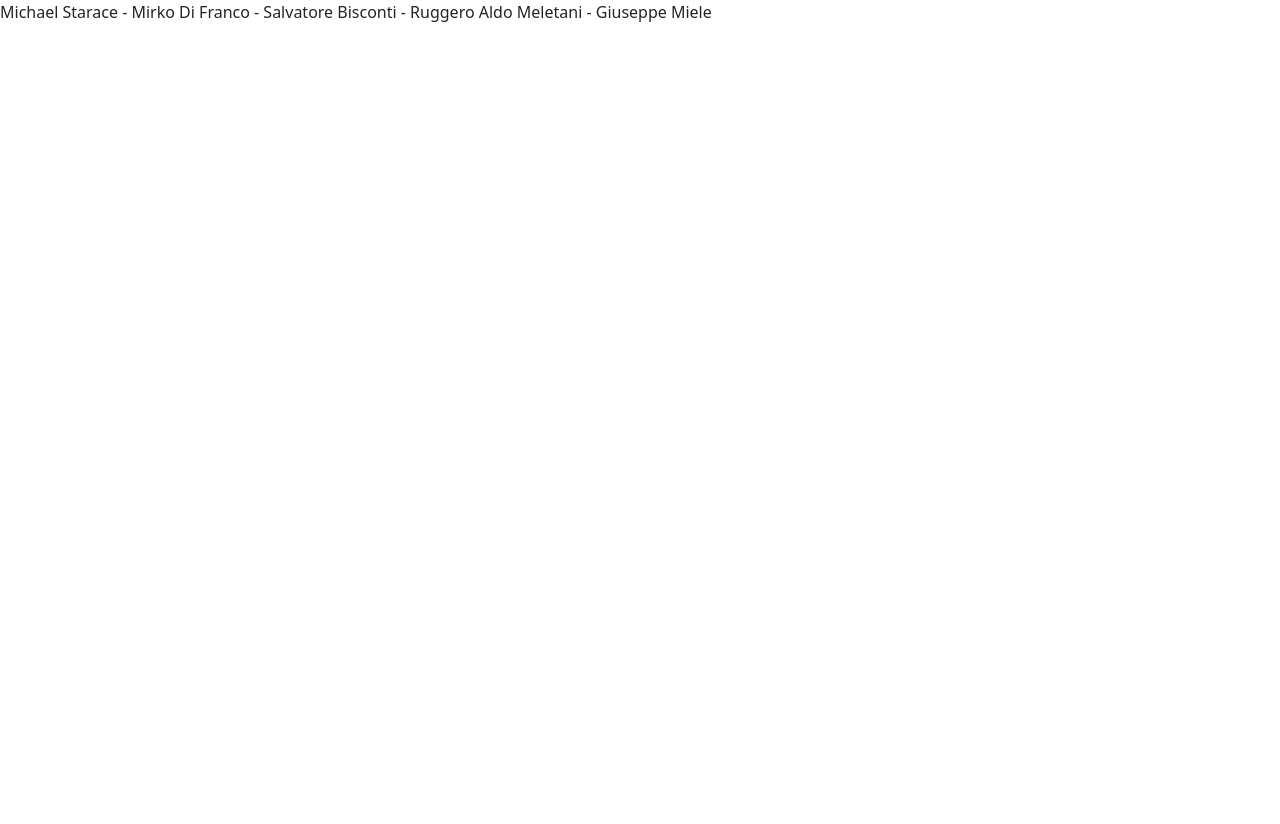
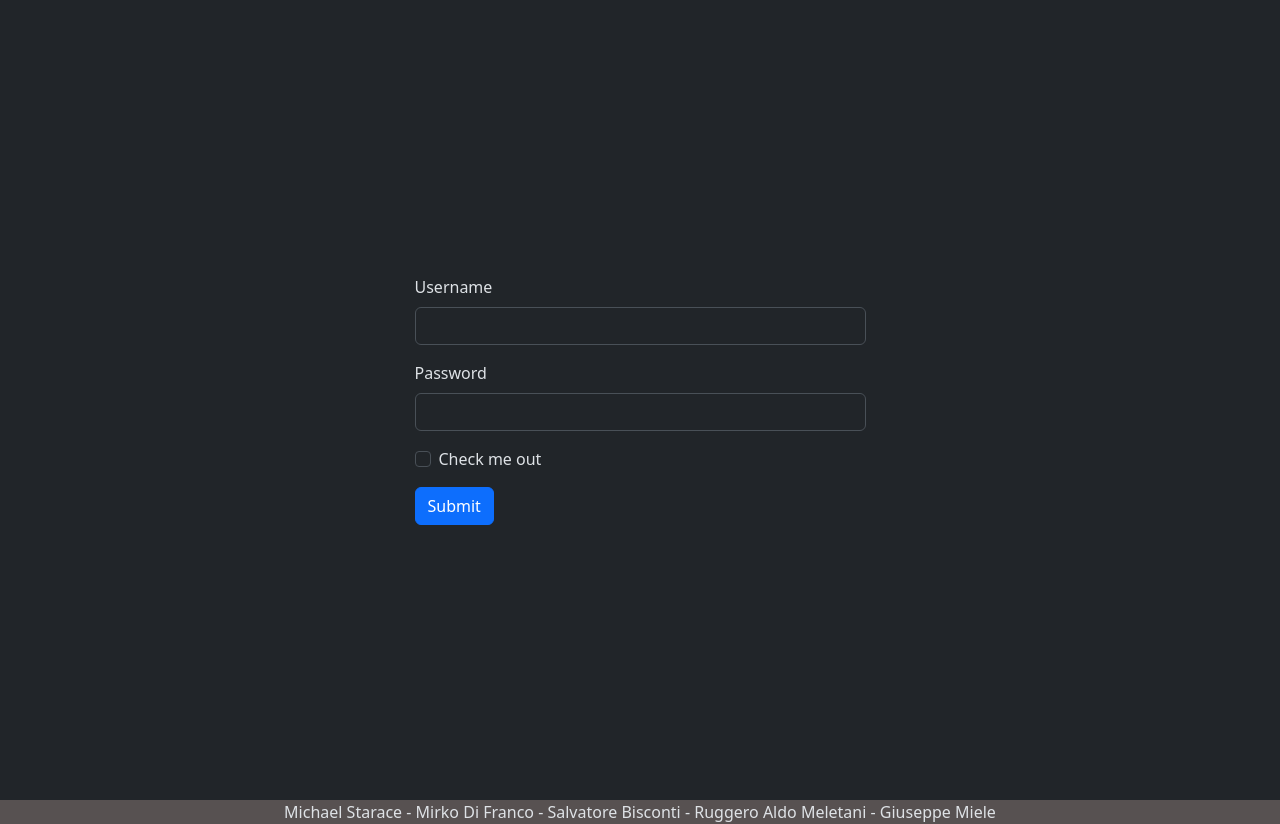
Before and after one commit to JustDarkWish/gruppoTwitter-1, a plain HTML site: page Esercizio Gruppo - Twitter/index.html in a window 1280 px wide. Before the commit the page ends 800 px from the top, so only its background shows below. Drawn offline with nearby package versions, Linux system fonts and the light colour scheme.

Commit message:
Fatto il form

```diff
--- a/Esercizio Gruppo - Twitter/CSS/styles.css
+++ b/Esercizio Gruppo - Twitter/CSS/styles.css
@@ -1,3 +1,5 @@
-body {
+.footer1 {
+    display: flex;
+    justify-content: center;
     background-color: rgb(87, 81, 81);
 }
--- a/Esercizio Gruppo - Twitter/index.html
+++ b/Esercizio Gruppo - Twitter/index.html
@@ -12,7 +12,30 @@
 
 </head>
 
-<body>
+<body data-bs-theme="dark">
+
+    <div class="container">
+        <div class="row d-flex justify-content-center align-items-center min-vh-100">
+            <div class="col-lg-5">
+                <form>
+                    <div class="mb-3">
+                      <label for="exampleInputEmail1" class="form-label">Username</label>
+                      <input type="email" class="form-control" id="exampleInputEmail1" aria-describedby="emailHelp">
+                      <div id="emailHelp" class="form-text"></div>
+                    </div>
+                    <div class="mb-3">
+                      <label for="exampleInputPassword1" class="form-label">Password</label>
+                      <input type="password" class="form-control" id="exampleInputPassword1">
+                    </div>
+                    <div class="mb-3 form-check">
+                      <input type="checkbox" class="form-check-input" id="exampleCheck1">
+                      <label class="form-check-label" for="exampleCheck1">Check me out</label>
+                    </div>
+                    <button type="submit" class="btn btn-primary">Submit</button>
+                  </form>
+            </div>
+        </div>
+    </div>
 
 
 
@@ -20,7 +43,7 @@
 </body>
 
 <footer>
-    <div>
+    <div class="footer1">
         Michael Starace - Mirko Di Franco - Salvatore Bisconti - Ruggero Aldo Meletani - Giuseppe Miele
     </div>
 </footer>
```
